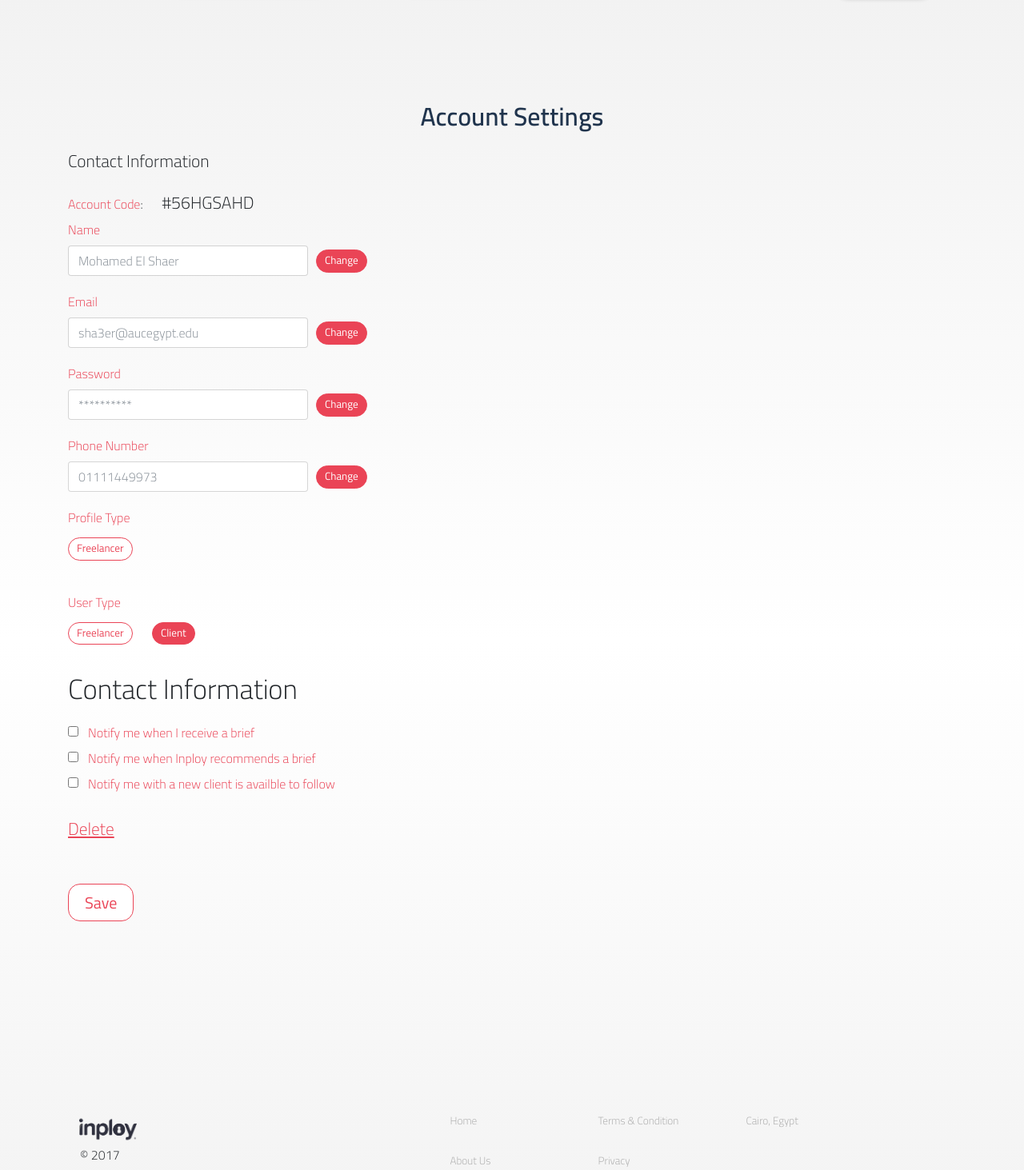
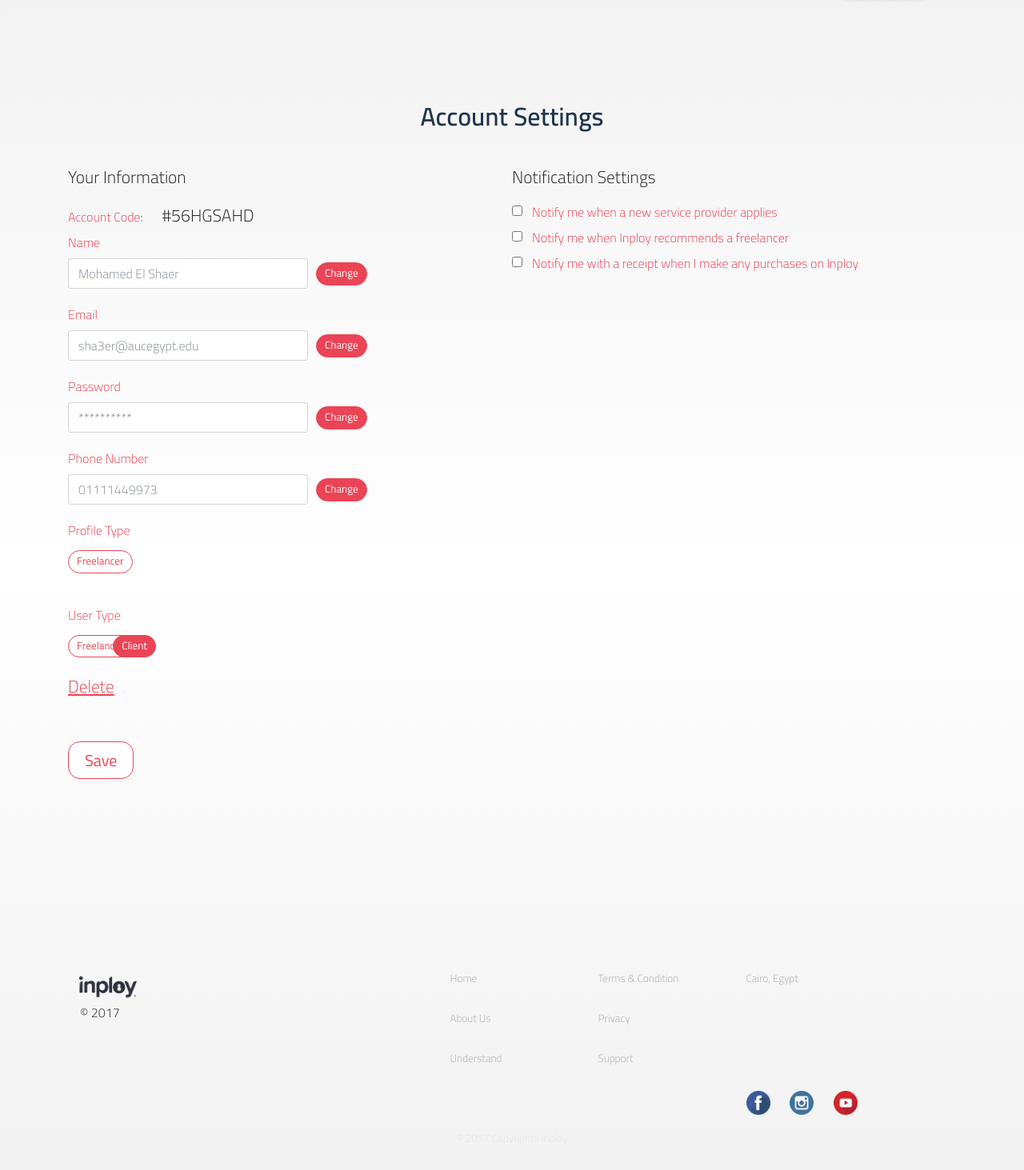
Before and after one commit to MohebMak/inploy, a PHP site: page /account_settings.php in a window 1280 px wide. Shown: the part 70-1533 px from the top of the page at 80% size. Run offline with PHP 8.4, Linux system fonts and the light colour scheme; some libraries are stand-ins or nearby versions.

Commit message:
finished

```diff
--- a/account_settings.php
+++ b/account_settings.php
@@ -51,15 +51,17 @@
 
 
   </div>
-  <p style="font-family: font2;font-size: 16pt">
-    Contact Information
-  </p>
 
 
-  <div class="row" style="margin-top: 20px">
+  <div class="row" style="margin-top: 20px ; width:100%;">
 
-    <div class="col-lg-12">
+    <div class="col-lg-6">
+      <p style="font-family: font2;font-size: 16pt">
+        Your Information
+      </p>
+
       <div class="" style="font-family: font2">
+
 
         <label style="float: none" class="label_settings">Account Code</label>: <span style="font-size: 16pt;margin-left: 20px">#56HGSAHD</span>
 
@@ -131,30 +133,7 @@
           </div>
         </div>
 
-        <div class="row" style="margin-top: 30px">
-          <div class="col-lg-6">
-            <p style="font-family: font2;font-size: 26pt">
-              Contact Information
-            </p>
-            <div class="form-check">
-              <label class="form-check-label">
-                <input type="checkbox" class="form-check-input"><span style="margin-left: 5px;color: #ea4456">Notify me when I receive a brief</span>
-              </label>
-            </div>
-            <div class="form-check">
-              <label class="form-check-label">
-                <input type="checkbox" class="form-check-input"><span style="margin-left: 5px;color: #ea4456">Notify me when Inploy recommends a brief</span>
-              </label>
-            </div>
-            <div class="form-check">
-              <label class="form-check-label">
-                <input type="checkbox" class="form-check-input"><span style="margin-left: 5px;color: #ea4456">Notify me with a new client is availble to follow</span>
-              </label>
-            </div>
 
-          </div>
-
-        </div>
         <label style="float: none;text-decoration: underline;margin-top: 20px;font-size: 16pt" class="label_settings">Delete</label>
 
 
@@ -175,6 +154,26 @@
 
 
     </div>
+    <div class="col-lg-6">
+          <p style="font-family: font2;font-size: 16pt">
+Notification Settings            </p>
+          <div class="form-check">
+            <label class="form-check-label">
+              <input type="checkbox" class="form-check-input"><span style="margin-left: 5px;color: #ea4456">Notify me when a new service provider applies</span>
+            </label>
+          </div>
+          <div class="form-check">
+            <label class="form-check-label">
+              <input type="checkbox" class="form-check-input"><span style="margin-left: 5px;color: #ea4456">Notify me when Inploy recommends a freelancer</span>
+            </label>
+          </div>
+          <div class="form-check">
+            <label class="form-check-label">
+              <input type="checkbox" class="form-check-input"><span style="margin-left: 5px;color: #ea4456">Notify me with a receipt when I make any purchases on Inploy</span>
+            </label>
+          </div>
+
+        </div>
   </div>
 
 
--- a/nav.php
+++ b/nav.php
@@ -145,9 +145,9 @@
                 <form>
                     <div class="form-group">
                         <select onchange="change_signup(this.value)" class="form-control" id="type">
-                            <option selected disabled>I am a</option>
-                            <option value="Individual">Freelancer</option>
-                            <option value="Business">Client</option>
+                            <option selected disabled>I am looking to</option>
+                            <option value="Individual">Hire an Inployee</option>
+                            <option value="Business">Work on Inploy</option>
 
                         </select>
                     </div>
--- a/wallet.php
+++ b/wallet.php
@@ -75,7 +75,8 @@ Wallet
 
   </div>
   <div class="clearfix" style="padding: 20px;margin-top: -20px;"></div>
-  <button class="btn btn-change_2" style="font-size: 10pt;padding: 10px 20px">Change Your Wallet</button>
+  <button class="btn btn-change_2" style="font-size: 10pt;padding: 10px 20px">Top up your wallet
+</button>
   <div class="clearfix" style="padding: 20px"></div>
   <p style="font-family: font2;font-size: 16pt">
     History
--- a/wallet_fill.php
+++ b/wallet_fill.php
@@ -43,7 +43,7 @@
         <div style="width: 100%" class="">
 
             <p class="header " >
-Wallet
+Top up your wallet
             </p>
 
         </div>
```
